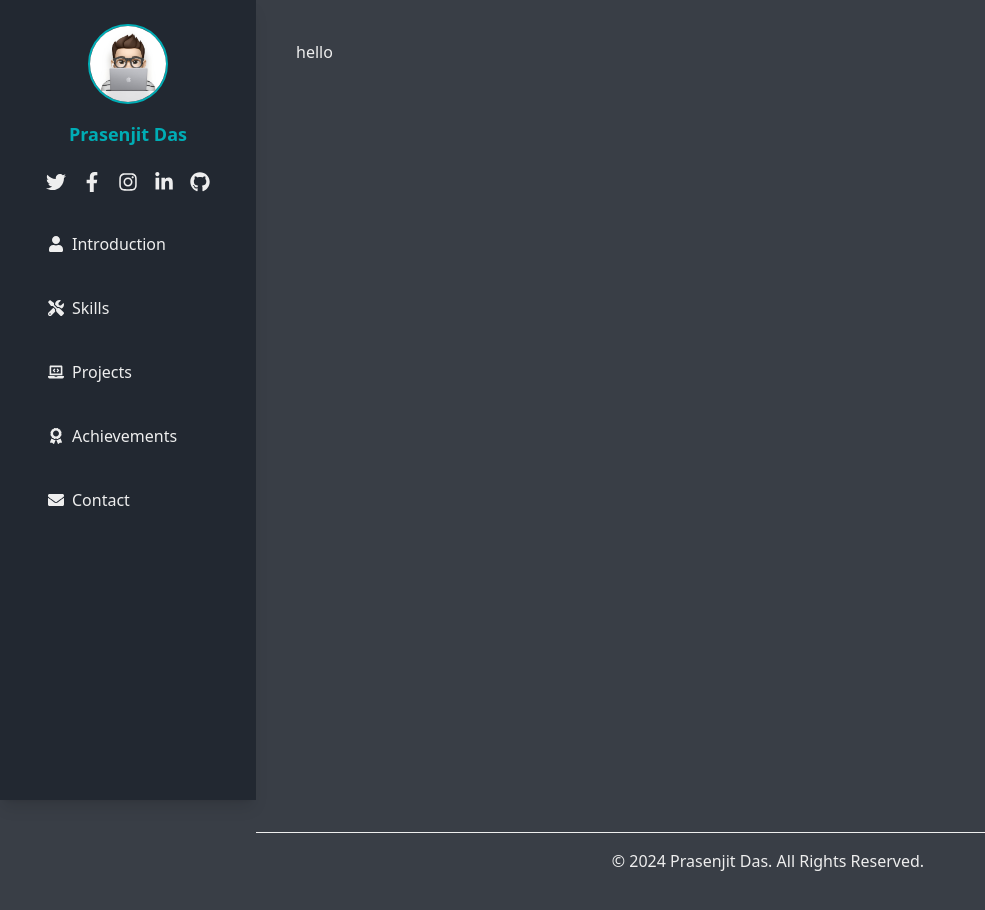
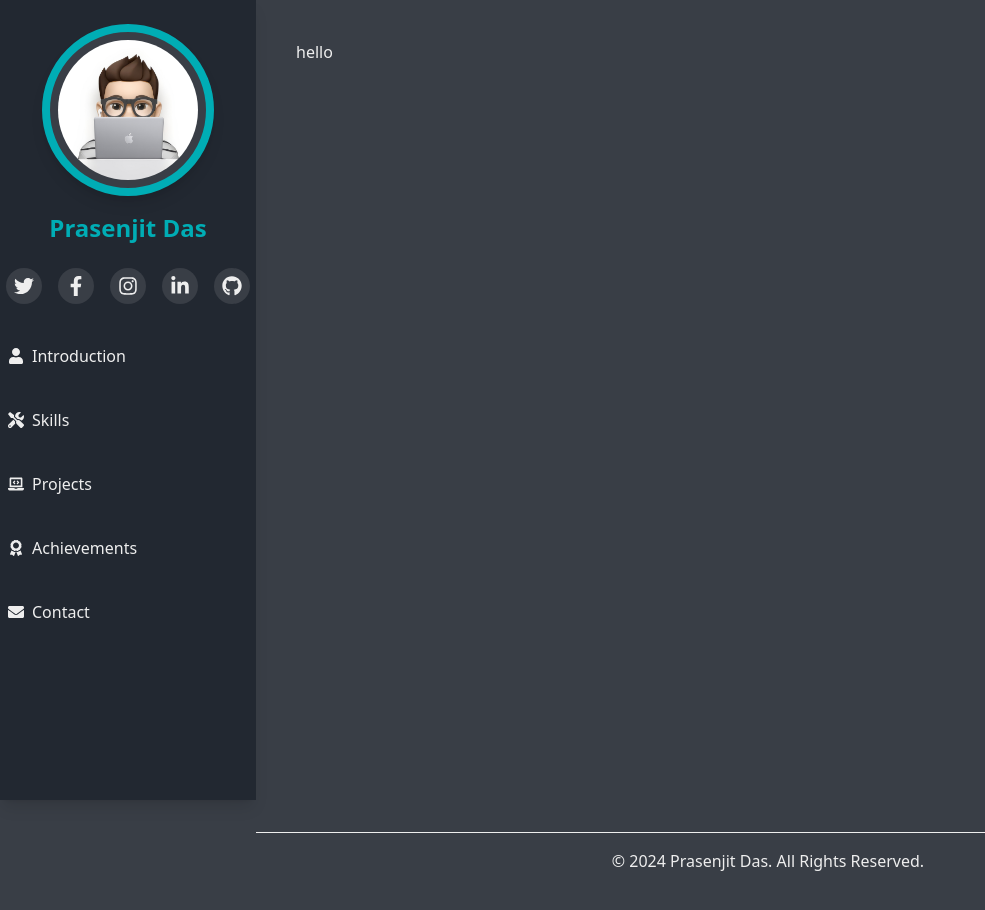
Before and after one commit to prasenjitpriyan/portfolio, a Next.js app: page / in a window 1280 px wide. Shown: the top 910 px of the page, without its empty margins (0-985 px from the left). Built offline with nearby package versions, Linux system fonts and the light colour scheme.

Commit message:
Sidebar modified including SocialLinks and NavLinks

```diff
--- a/components/NavLinks.jsx
+++ b/components/NavLinks.jsx
@@ -28,7 +28,7 @@ const NavLinks = () => {
         >
           <Link
             href={`#${name}`}
-            className="flex w-44 items-center space-x-2 p-2 rounded-md transition-all duration-300 hover:bg-my-color-2 hover:text-my-color-3"
+            className="flex w-64 items-center space-x-2 p-2 transition-all duration-300 hover:bg-my-color-2 hover:text-my-color-3"
           >
             {icon}
             <span>{name.charAt(0).toUpperCase() + name.slice(1)}</span>
--- a/components/Sidebar.jsx
+++ b/components/Sidebar.jsx
@@ -12,19 +12,31 @@ const Sidebar = ({ isOpen }) => {
     >
       <div className="flex flex-col items-center">
         {/* Profile Image */}
+        <div className="mb-4 bg-my-color-2 p-2 rounded-full border-8 border-my-color-3 shadow-lg">
           <MotionWrapper
-          initial={{ opacity: 0, y: -20 }}
-          animate={{ opacity: 1, y: 0 }}
-          transition={{ duration: 0.5, ease: 'easeOut' }}
+            initial={{ opacity: 0, scale: 0.8, rotate: -10 }}
+            animate={{ opacity: 1, scale: 1, rotate: 0 }}
+            transition={{
+              duration: 0.8,
+              ease: 'easeInOut',
+              type: 'spring',
+              stiffness: 100
+            }}
+            whileHover={{
+              scale: 1.1, // Slight zoom effect
+              rotate: 5, // Subtle rotation
+              transition: { type: 'spring', stiffness: 150, damping: 10 }
+            }}
           >
             <Image
               src="/myIMG.jpg"
-            width={80}
-            height={80}
+              width={140}
+              height={140}
               alt="Prasenjit Das"
-            className="rounded-full mb-4 border-2 border-my-color-3"
+              className="rounded-full"
             />
           </MotionWrapper>
+        </div>
 
         {/* Name */}
         <MotionWrapper
@@ -32,7 +44,7 @@ const Sidebar = ({ isOpen }) => {
           animate={{ opacity: 1, y: 0 }}
           transition={{ duration: 0.5, ease: 'easeOut', delay: 0.2 }}
         >
-          <h1 className="text-lg text-my-color-3 font-bold mb-6">
+          <h1 className="text-2xl text-my-color-3 font-bold mb-6">
             Prasenjit Das
           </h1>
         </MotionWrapper>
--- a/components/SocialLinks.jsx
+++ b/components/SocialLinks.jsx
@@ -16,12 +16,14 @@ const SocialLinks = () => {
         animate={{ opacity: 1, y: 0 }}
         transition={{ duration: 0.4, ease: 'easeOut' }}
       >
+        <div className="bg-my-color-2 p-2 rounded-full">
           <Link
             href="#"
             className="text-my-color-4 hover:text-my-color-3 text-xl"
           >
             <FaTwitter />
           </Link>
+        </div>
       </MotionWrapper>
 
       <MotionWrapper
@@ -29,12 +31,14 @@ const SocialLinks = () => {
         animate={{ opacity: 1, y: 0 }}
         transition={{ duration: 0.4, ease: 'easeOut', delay: 0.1 }}
       >
+        <div className="bg-my-color-2 p-2 rounded-full">
           <Link
             href="#"
             className="text-my-color-4 hover:text-my-color-3 text-xl"
           >
             <FaFacebookF />
           </Link>
+        </div>
       </MotionWrapper>
 
       <MotionWrapper
@@ -42,12 +46,14 @@ const SocialLinks = () => {
         animate={{ opacity: 1, y: 0 }}
         transition={{ duration: 0.4, ease: 'easeOut', delay: 0.2 }}
       >
+        <div className="bg-my-color-2 p-2 rounded-full">
           <Link
             href="#"
             className="text-my-color-4 hover:text-my-color-3 text-xl"
           >
             <FaInstagram />
           </Link>
+        </div>
       </MotionWrapper>
 
       <MotionWrapper
@@ -55,12 +61,14 @@ const SocialLinks = () => {
         animate={{ opacity: 1, y: 0 }}
         transition={{ duration: 0.4, ease: 'easeOut', delay: 0.3 }}
       >
+        <div className="bg-my-color-2 p-2 rounded-full">
           <Link
             href="#"
             className="text-my-color-4 hover:text-my-color-3 text-xl"
           >
             <FaLinkedinIn />
           </Link>
+        </div>
       </MotionWrapper>
 
       <MotionWrapper
@@ -68,12 +76,14 @@ const SocialLinks = () => {
         animate={{ opacity: 1, y: 0 }}
         transition={{ duration: 0.4, ease: 'easeOut', delay: 0.4 }}
       >
+        <div className="bg-my-color-2 p-2 rounded-full">
           <Link
             href="#"
             className="text-my-color-4 hover:text-my-color-3 text-xl"
           >
             <FaGithub />
           </Link>
+        </div>
       </MotionWrapper>
     </div>
   )
```
Lines whose indentation alone changed are shown as unchanged.
